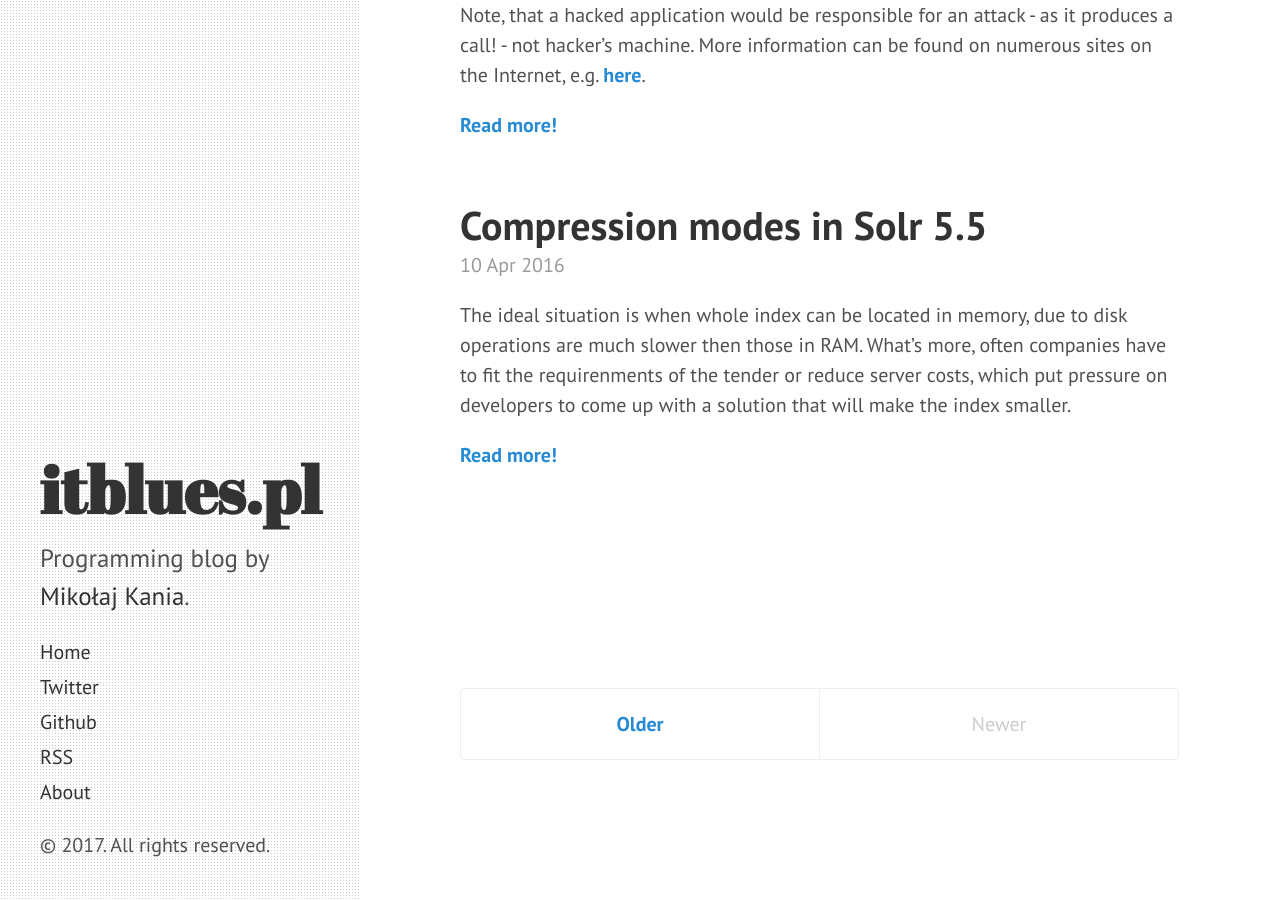
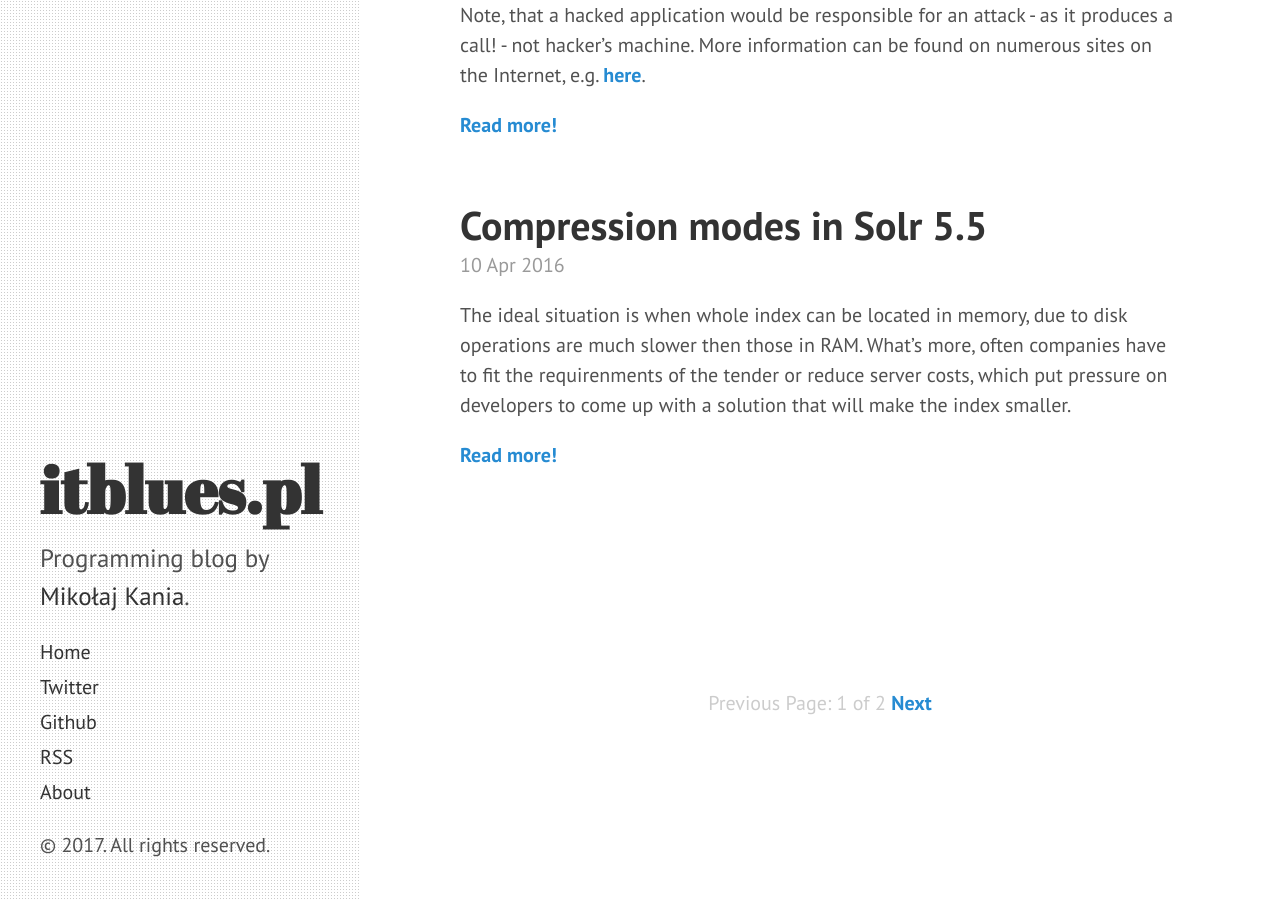
Before and after one commit to mikolajkania/mikolajkania.github.io, a Jekyll site: the page built from index.html, in a window 1280 px wide and 900 px high, scrolled down 2050 px. Built offline with Jekyll 4.4.1, drawn with Linux system fonts in a browser that asks for light colours; the list of posts is cut into pages by our own code.

Commit message:
Default pagination

```diff
--- a/index.html
+++ b/index.html
@@ -28,18 +28,15 @@
 </div>
 
 <div class="pagination">
+  {% if paginator.previous_page %}
+    <a href="{{ paginator.previous_page_path }}" class="previous">Previous</a>
+  {% else %}
+    <span class="previous">Previous</span>
+  {% endif %}
+  <span class="page_number ">Page: {{ paginator.page }} of {{ paginator.total_pages }}</span>
   {% if paginator.next_page %}
-    <a class="pagination-item older" href="{{ paginator.previous_page_path | prepend: site.baseurl | replace: '//', '/' }}">Older</a>
+    <a href="{{ paginator.next_page_path }}" class="next">Next</a>
   {% else %}
-    <span class="pagination-item older">Older</span>
-  {% endif %}
-  {% if paginator.previous_page %}
-    {% if paginator.page == 2 %}
-      <a class="pagination-item newer" href="{{ site.baseurl }}">Newer</a>
-    {% else %}
-      <a class="pagination-item newer" href="{{ site.baseurl }}page{{paginator.previous_page}}">Newer</a>
-    {% endif %}
-  {% else %}
-    <span class="pagination-item newer">Newer</span>
+    <span class="next ">Next</span>
   {% endif %}
 </div>
```
